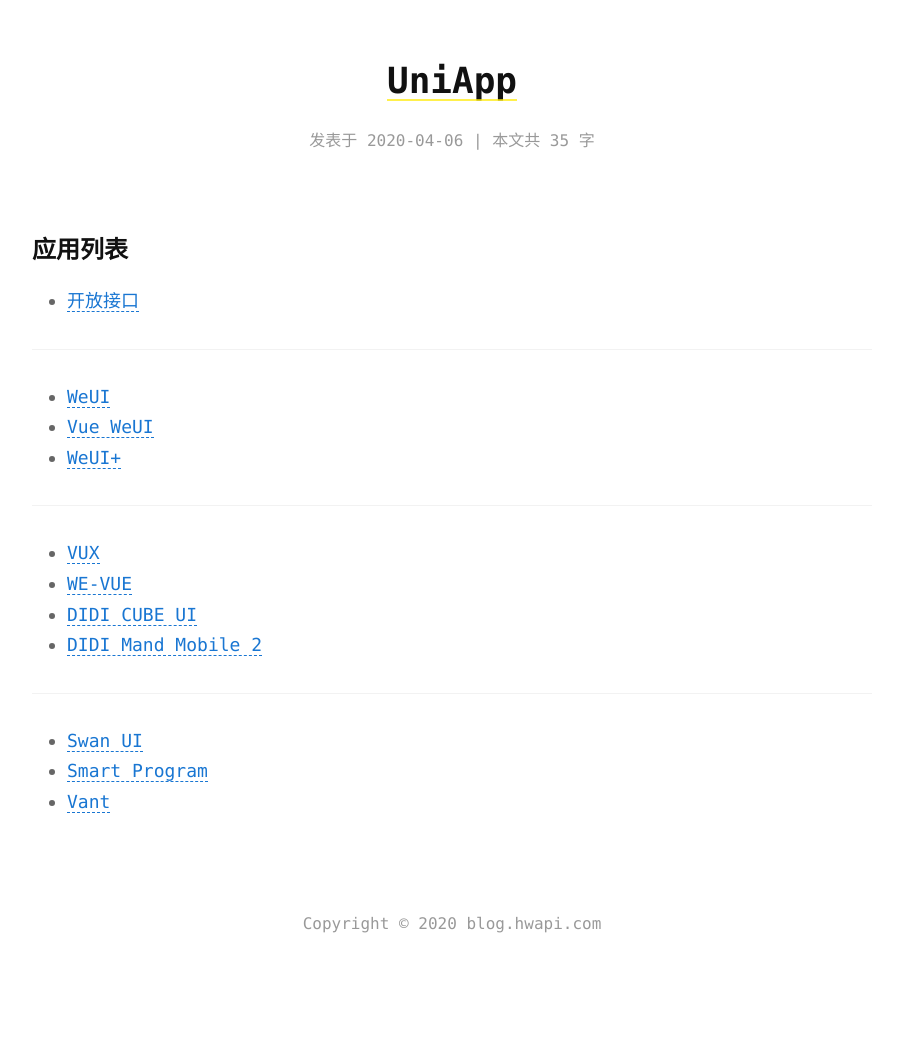
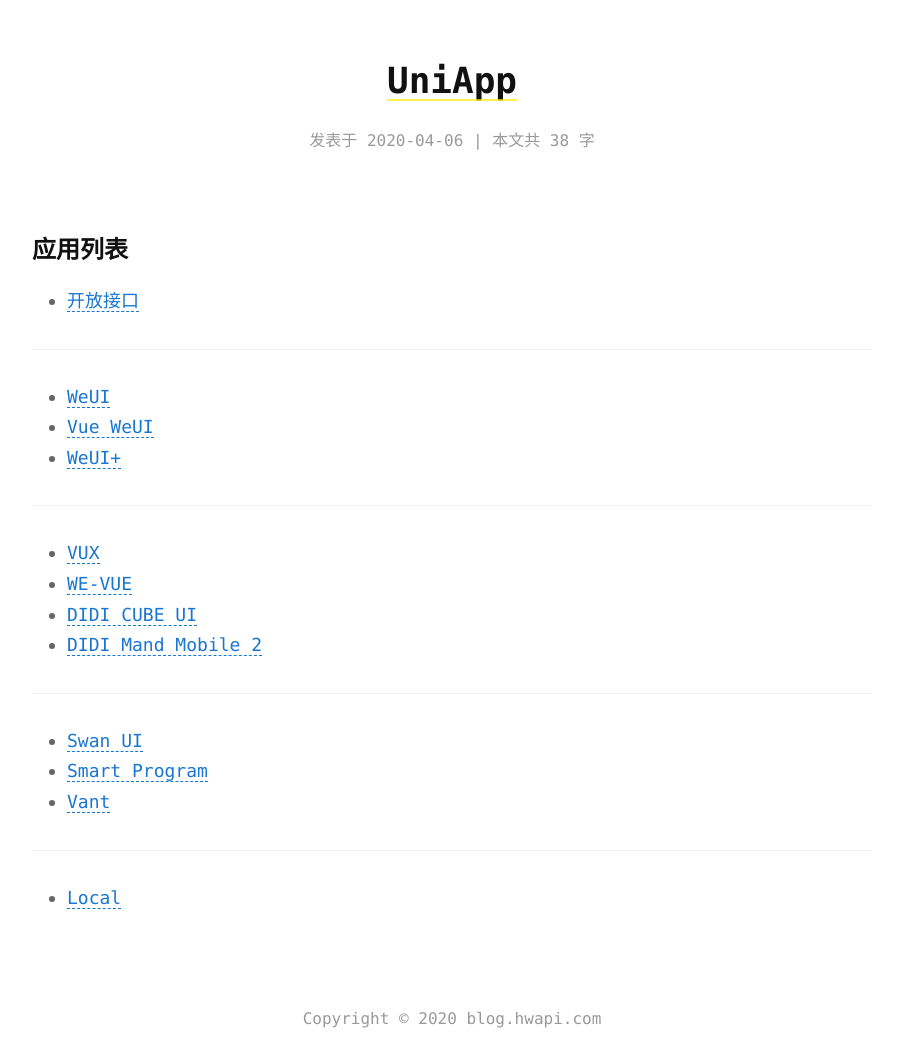
Before and after one commit to newhawk/newhawk.github.io, a Jekyll site: the page built from uniapp.md, in a window 1280 px wide. Shown: the whole page, without its empty margins (188-1091 px from the left). Built offline with Jekyll 4.4.1, drawn with Linux system fonts in a browser that asks for light colours; before the commit the page ends 969 px from its top, so only the background shows below that.

Commit message:
add local debug

```diff
--- a/uniapp.md
+++ b/uniapp.md
@@ -25,3 +25,6 @@ date:	2020-04-06 23:17:24 +08:00
 * [Swan UI](https://future-team.github.io/swan-ui/examples/index.html)
 * [Smart Program](https://smartprogram.baidu.com/docs/develop/tutorial/demo/)
 * [Vant](https://youzan.github.io/vant/mobile.html)
+
+---
+* [Local](file:///android_asset/index.html)
```
